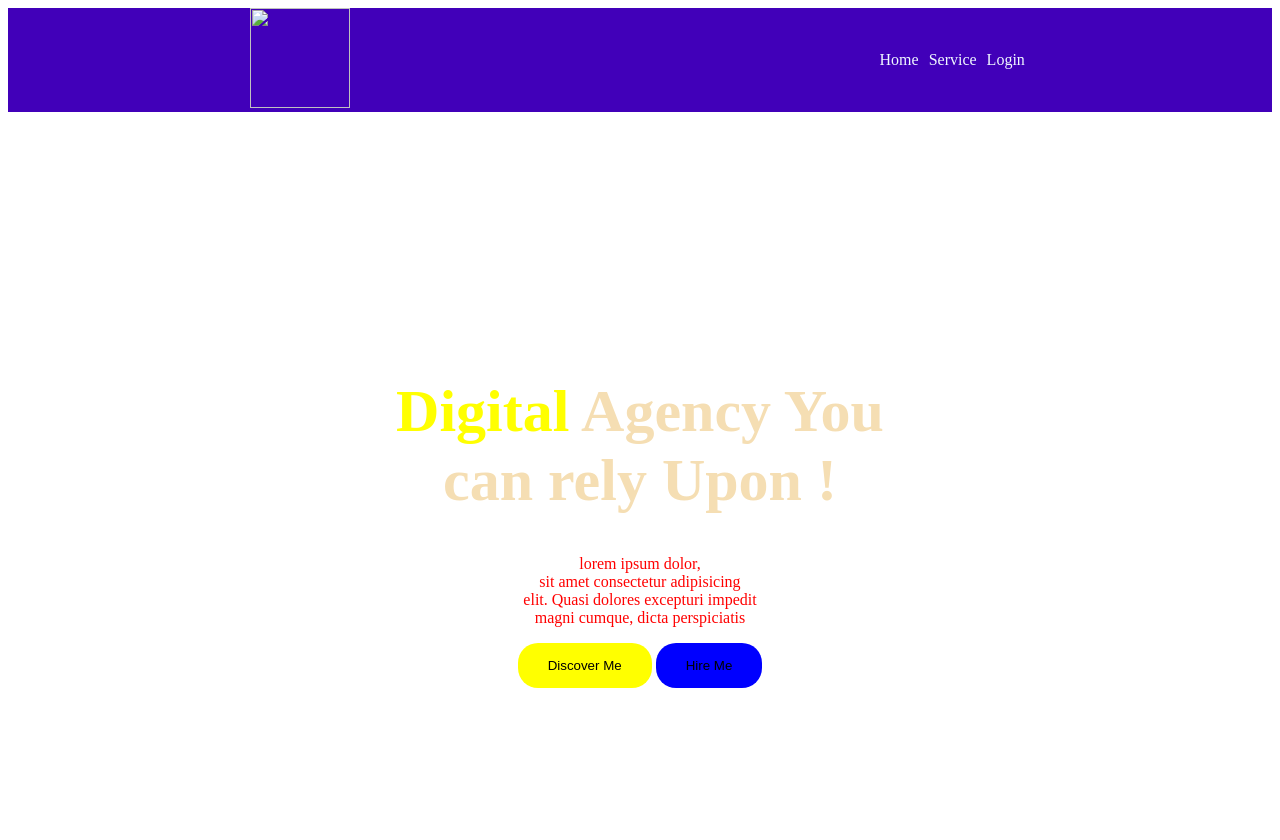
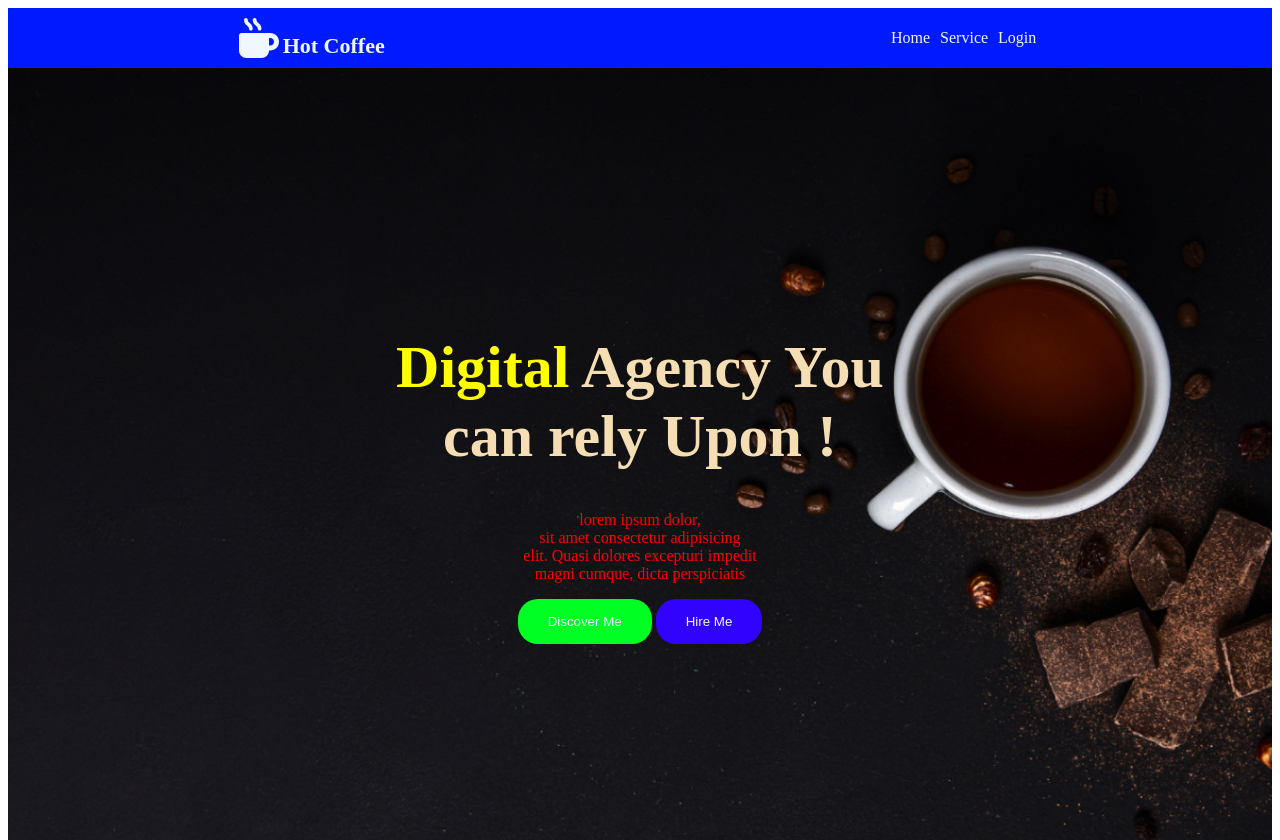
Before and after one commit to Shahriar-Developer/first-projects, a plain HTML site: page index.html in a window 1280 px wide. Shown: the top 840 px of the page. Drawn offline with Linux system fonts and the light colour scheme.

Commit message:
some button & design issue fixed

```diff
--- a/index.html
+++ b/index.html
@@ -5,14 +5,19 @@
     <meta charset="UTF-8">
     <meta name="viewport" content="width=device-width, initial-scale=1.0">
     <title>Document</title>
+    <script src="https://cdnjs.cloudflare.com/ajax/libs/font-awesome/6.7.2/js/all.min.js"></script>
+    <link rel="stylesheet" href="https://cdnjs.cloudflare.com/ajax/libs/font-awesome/6.7.2/css/all.min.css">
     <link rel="stylesheet" href="./style.css">
 </head>
 
 <body>
+
+
     <header>
         <nav>
             <div class="logo-container">
-                <img src="./logo/pngwing.com.png" alt="">
+                <i class="fa-solid fa-mug-hot"></i>
+               <span>Hot Coffee</span>
             </div>
             <div class="menu-items-container">
                 <ul class="menu-items">
@@ -45,7 +50,7 @@
     <main>
         <div class="service-container">
             <div class="leftside-container">
-                <button> Hire Me</button>
+                <button class="btn"> Hire Me</button>
                 <h1> Service we can help you With</h1>
                 <p class="description">
                     Lorem ipsum dolor sit amet consectetur adipisicing elit. Repellendus culpa nam minus delectus fugit
@@ -61,7 +66,7 @@
                         <img class="dp-img" src="./images/sahriar pic.png" alt="">
                         <p> Shahriar <br>CEO, Director</p>
                     </div>
-                    <button>More details</button>
+                    <button class="btn">More details</button>
 
 
                 </div>
--- a/style.css
+++ b/style.css
@@ -11,7 +11,7 @@
     display: flex;
     justify-content: space-around;
     align-items: center;
-    background-color: rgb(65, 0, 185);
+    background-color: rgb(0, 26, 255);
 
   }
 
@@ -41,11 +41,12 @@
  .btn{
    padding: 15px 30px;
  border: none ;
- background-color: blue;
+ background-color: rgb(49, 3, 255);
  border-radius: 20px;
+ color: aliceblue;
  }
  .btn-disco{
-   background-color: yellow;
+   background-color: rgb(0, 255, 34);
  }
  .title{
    font-size: 60px;
@@ -114,7 +115,9 @@
 
  }
  .call-icon{
-   display: flex
+    display: flex;
+    justify-content: center;
+    align-items: center;
  }
  .app-con{
    display: flex;
@@ -131,3 +134,14 @@
    gap: 20px;
    margin-top: 20px;
  }
+ .fa-mug-hot{
+   font-size: 40px;
+   color: aliceblue;
+ }
+
+ .logo-container span{
+    color: aliceblue;
+    font-size: 22px;
+    font-weight: bold;
+
+ }
```
Also changed, not shown: images/Untitled (Website) (1).png (added), images/Untitled (Website) (2).png (added), images/Untitled design (1).png (added), images/bags.jpg (added), images/bg-3.jpg (added), images/camping-1.jpg (added), images/camping-2.jpg (added), images/camping-3.jpg (added), images/coffee-hero-bg.jpg (added), images/images/camping-5.jpg (added), images/sahriar pic.png (added), 2 other files.
